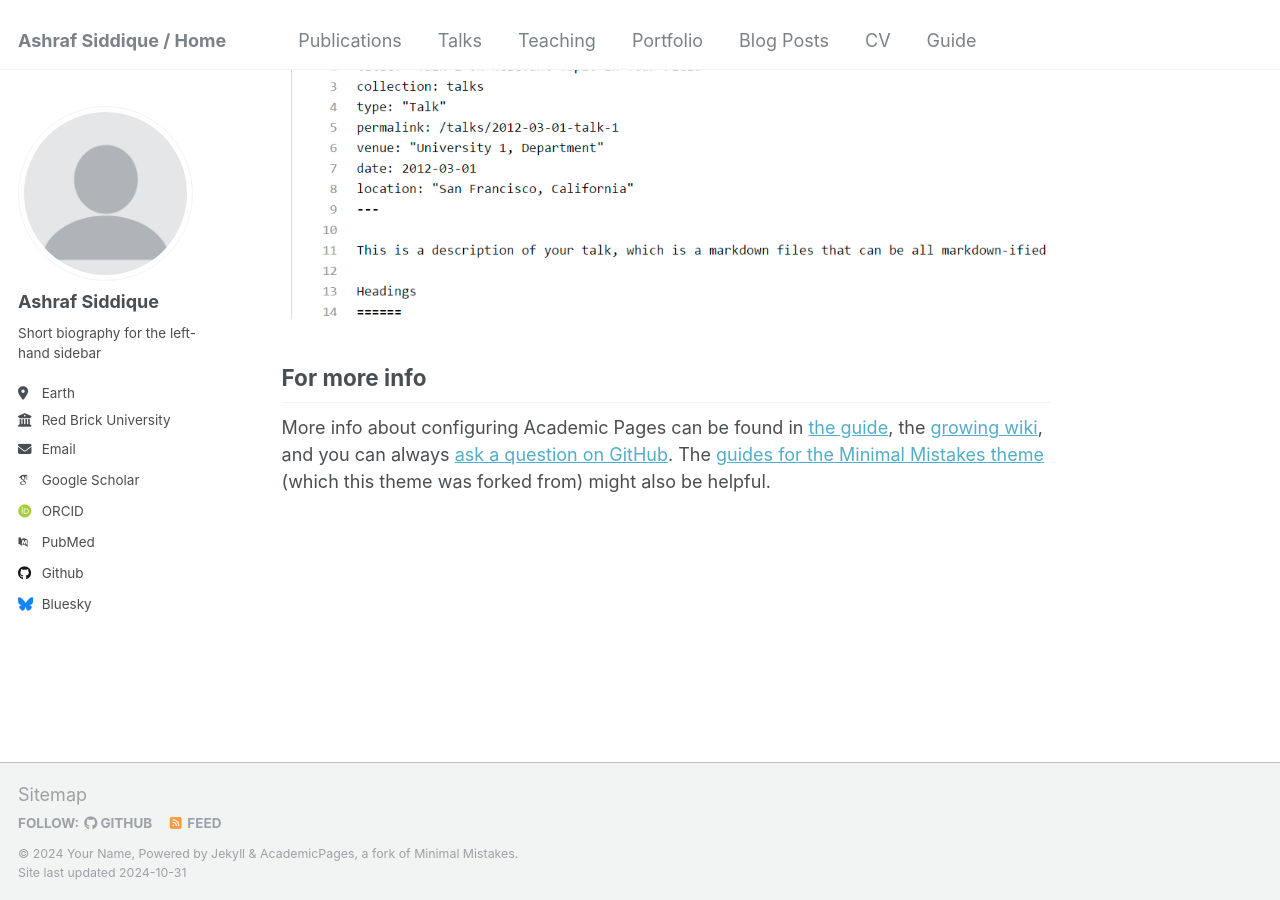
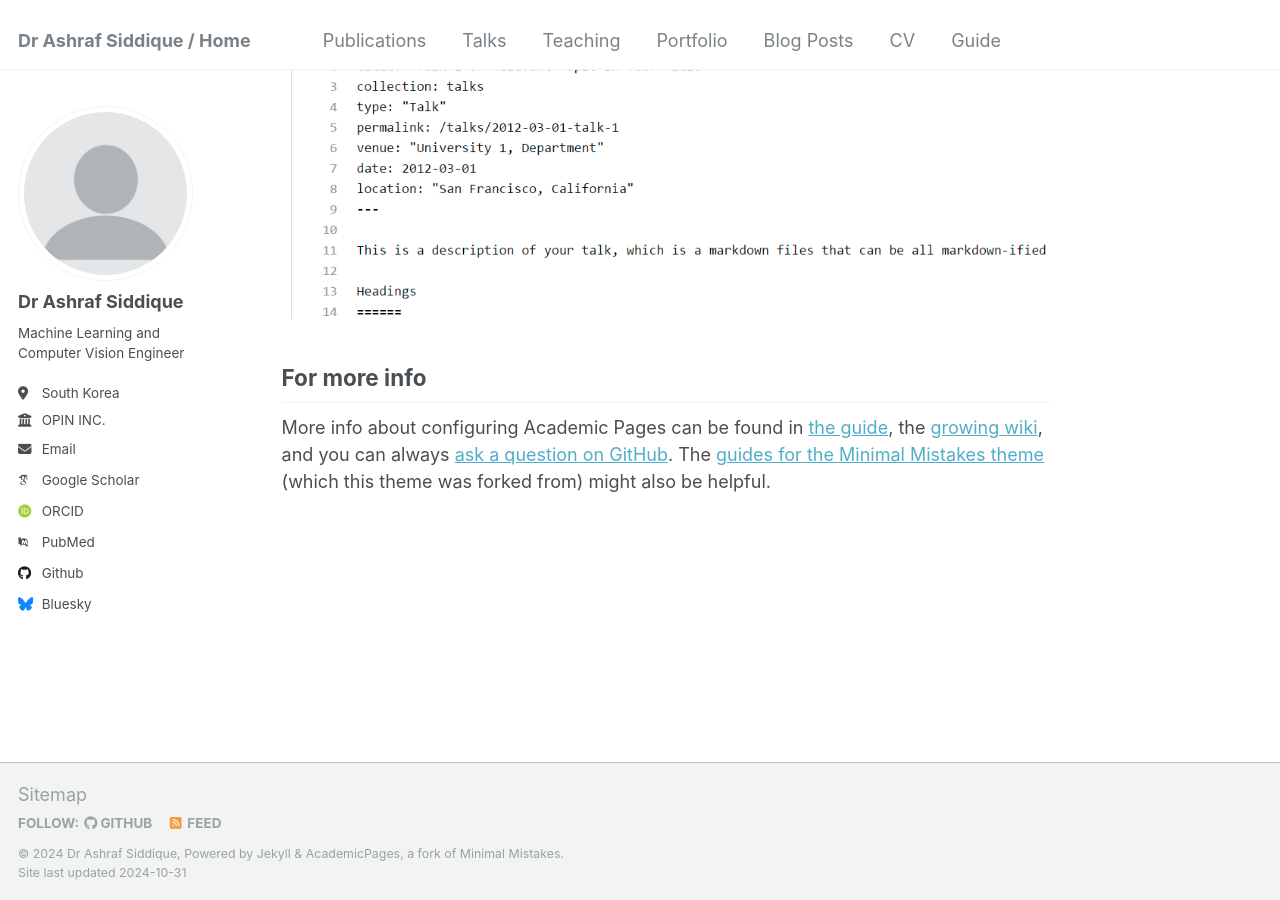
Before and after one commit to arif2127/arif2127.github.io, a Jekyll site: the page built from _pages/about.md, in a window 1280 px wide and 900 px high, scrolled down 2643 px. Built offline with Jekyll 4.4.1, drawn with Linux system fonts in a browser that asks for light colours; some web fonts are replaced.

Commit message:
First changes

```diff
--- a/_config.yml
+++ b/_config.yml
@@ -8,9 +8,9 @@
 
 # Basic Site Settings
 locale                   : "en-US"
-title                    : "Ashraf Siddique / Home"
+title                    : "Dr Ashraf Siddique / Home"
 title_separator          : "-"
-name                     : &name "Your Name"
+name                     : &name "Dr Ashraf Siddique"
 description              : &description "personal description"
 url                      : https://arif2127.github.io # the base hostname & protocol for your site e.g. "https://mmistakes.github.io"
 baseurl                  : "" # the subpath of your site, e.g. "/blog"
@@ -22,13 +22,13 @@ repository               : "arif2127.github.io"
 author:
   # Biographic information
   avatar           : "profile.png"
-  name             : "Ashraf Siddique"
+  name             : "Dr Ashraf Siddique"
   pronouns         : # example: "she/her"
-  bio              : "Short biography for the left-hand sidebar"
-  location         : "Earth"
-  employer         : "Red Brick University"
+  bio              : "Machine Learning and Computer Vision Engineer"
+  location         : "South Korea"
+  employer         : "OPIN INC."
   uri              : # URL
-  email            : "none@example.org"
+  email            : "siddique2127@gmail.com"
 
   # Academic websites
   arxiv            : # URL - Update with the correct link to your profile
```
